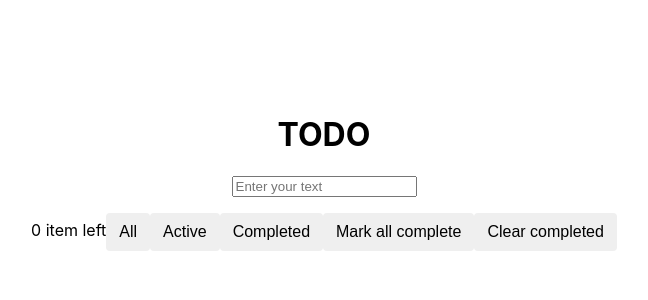
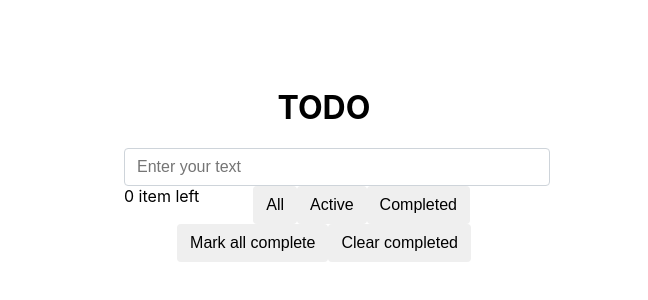
Before and after one commit to anhtung96nb/ToDoList, a React (Create React App) app: page / in a window 1280 px wide. Shown: the part 228-528 px from the top of the page, without its empty margins (316-964 px from the left). Built offline with nearby package versions, Linux system fonts and the light colour scheme.

Commit message:
no message

```diff
--- a/src/App.css
+++ b/src/App.css
@@ -40,6 +40,9 @@
     transform: rotate(360deg);
   }
 }
+.App .container{
+  width: 400px;
+}
 .btn{
     display: inline-block;
     font-weight: 400;
@@ -57,8 +60,17 @@
     border-radius: .25rem;
     transition: color .15s ease-in-out, background-color .15s ease-in-out, border-color .15s ease-in-out, box-shadow .15s ease-in-out;
 }
-
-.item-content{
+.action-bar{
+  width: 100%;
+}
+.action-bar label {
+  display: block;
+  float: left;
+}
+.input-content{
+  clear: both;
+  width: 100%;
+  padding: 5px 16px;
   display: block;
   width: 100%;
   padding: .375rem .75rem;
@@ -71,3 +83,6 @@
   border-radius: .25rem;
   transition: border-color .15s ease-in-out, box-shadow .15s ease-in-out;
 }
+.App ul li {
+  list-style-type: none;
+}
--- a/src/App.tsx
+++ b/src/App.tsx
@@ -82,12 +82,6 @@ function App() {
         <h1>TODO</h1>
 
         <Input onEnter={handleInputEnter} placeholder="Enter your text"></Input>
-        <TodoList
-          stateFilter={state}
-          items={todoItems}
-          onItemStatusChanged={handleItemStatusChanged}
-          onItemDeleted={handleItemDeleted}
-        />
         <ActionBar
           state={state}
           unmark={unmark}
@@ -96,6 +90,12 @@ function App() {
           onMarkDone={handleMarkAllDone}
           itemLeft={itemLeft}
         />
+        <TodoList
+          stateFilter={state}
+          items={todoItems}
+          onItemStatusChanged={handleItemStatusChanged}
+          onItemDeleted={handleItemDeleted}
+        />
       </div>
     </div>
   );
```
